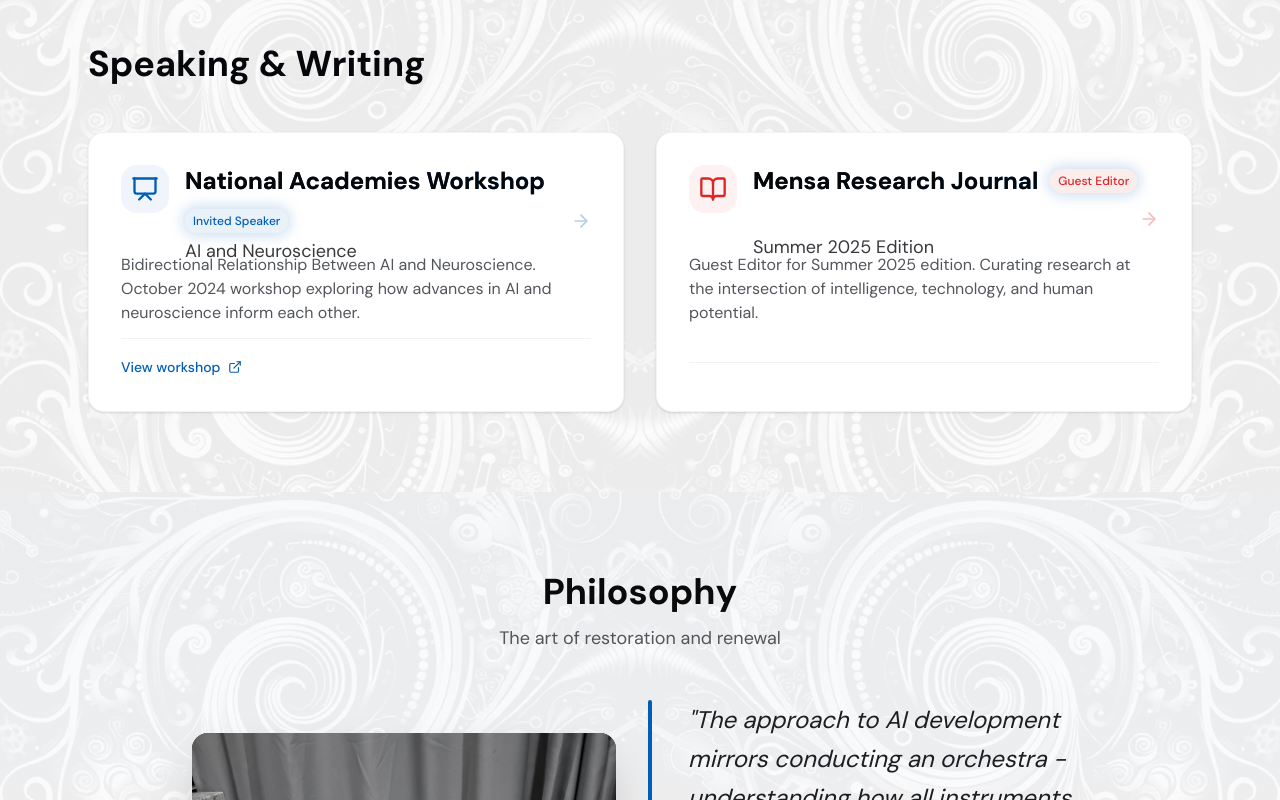
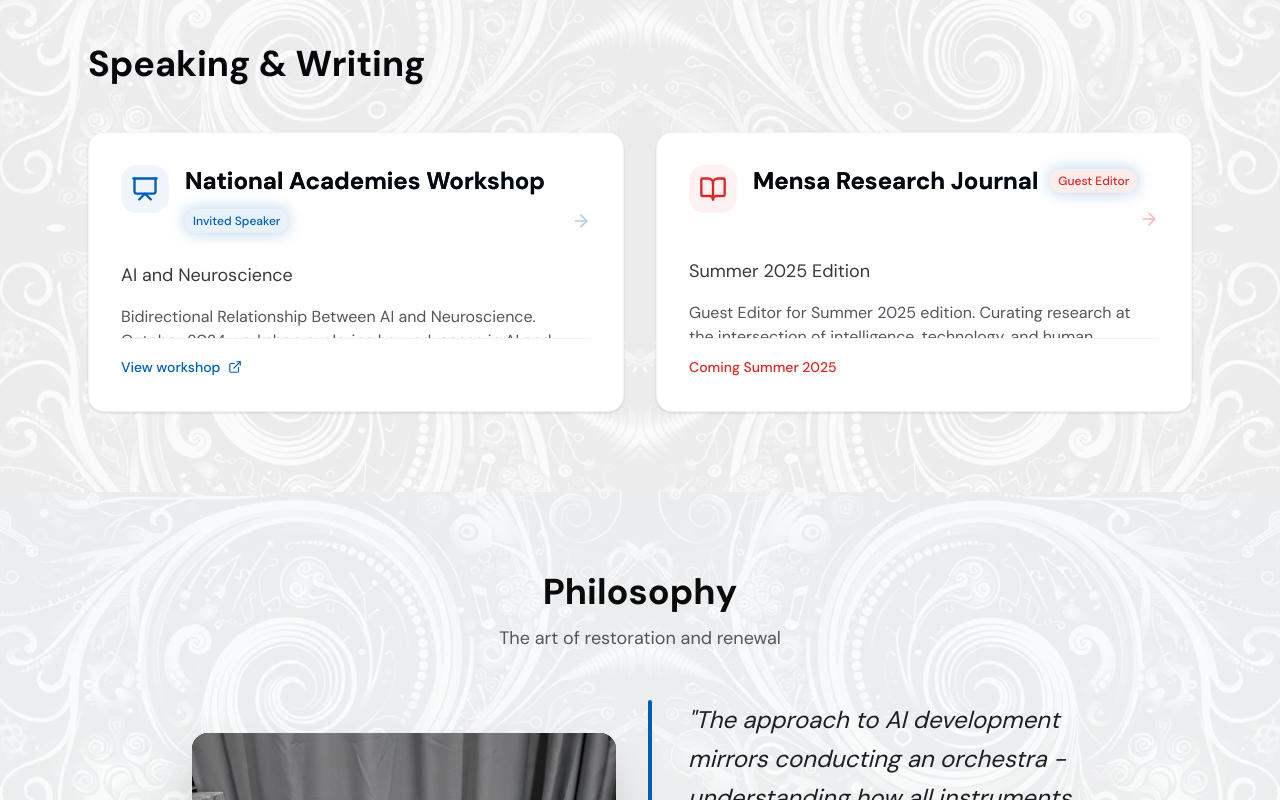
Before and after one commit to iTherapyLLC/Drum-Language-Website, a Next.js app: page / in a window 1280 px wide. Shown: the part 3320-4120 px from the top of the page. Built offline with nearby package versions, Linux system fonts and the light colour scheme.

Commit message:
fix: enhance Speaking cards hover state and layout
Add hover background colors and improve spacing and text visibility.

Co-authored-by: InnerVoice <29229632+iTherapyLLC@users.noreply.github.com>

```diff
--- a/app/page.tsx
+++ b/app/page.tsx
@@ -688,16 +688,16 @@ function SpeakingSection() {
               className="block h-full group perspective-container"
             >
               <div
-                className="p-6 sm:p-8 rounded-2xl relative overflow-hidden bg-white border border-gray-200/50 shadow-sm hover:shadow-2xl transition-all duration-500 h-[280px] flex flex-col tilt-card glow-border"
+                className="p-6 sm:p-8 rounded-2xl relative overflow-hidden bg-white border border-gray-200/50 shadow-sm hover:shadow-2xl transition-all duration-500 h-[280px] flex flex-col tilt-card glow-border group-hover:bg-[#005EB8] group-hover:border-transparent"
                 style={{ transitionTimingFunction: "cubic-bezier(0.34, 1.56, 0.64, 1)" }}
               >
                 {/* Shimmer overlay */}
                 <div className="absolute inset-0 opacity-0 group-hover:opacity-100 transition-opacity duration-500 pointer-events-none">
-                  <div className="absolute inset-0 bg-gradient-to-br from-transparent via-[#005EB8]/5 to-transparent animate-shimmer" />
+                  <div className="absolute inset-0 bg-gradient-to-br from-transparent via-white/10 to-transparent animate-shimmer" />
                 </div>
 
                 {/* Header section */}
-                <div className="relative z-10 h-[72px] flex flex-col justify-start">
+                <div className="relative z-10 flex flex-col justify-start">
                   <div className="flex items-start gap-4">
                     <div
                       className="w-12 h-12 rounded-xl flex items-center justify-center shrink-0 transition-all duration-500 group-hover:scale-125 group-hover:rotate-[360deg] group-hover:bg-white/20 icon-morph"
@@ -727,15 +727,17 @@ function SpeakingSection() {
                           style={{ color: RALLY_BLUE }}
                         />
                       </div>
-                      <p className="text-lg text-foreground/80 truncate group-hover:text-white/90 transition-colors duration-300">
-                        AI and Neuroscience
-                      </p>
                     </div>
                   </div>
                 </div>
 
-                {/* Description section */}
-                <div className="relative z-10 flex-1 mt-4 h-[72px] overflow-hidden">
+                {/* Subtitle - increased spacing with mt-6 */}
+                <p className="text-lg text-foreground/80 group-hover:text-white/90 transition-colors duration-300 mt-6 relative z-10">
+                  AI and Neuroscience
+                </p>
+
+                {/* Description section - increased spacing with mt-4 */}
+                <div className="relative z-10 flex-1 mt-4 overflow-hidden">
                   <p className="text-sm sm:text-base text-muted-foreground line-clamp-3 group-hover:text-white/80 transition-colors duration-300">
                     Bidirectional Relationship Between AI and Neuroscience. October 2024 workshop exploring how advances
                     in AI and neuroscience inform each other.
@@ -770,16 +772,16 @@ function SpeakingSection() {
           <RevealOnScroll direction="up" delay={100}>
             <div className="block h-full group perspective-container">
               <div
-                className="p-6 sm:p-8 rounded-2xl relative overflow-hidden bg-white border border-gray-200/50 shadow-sm hover:shadow-2xl transition-all duration-500 h-[280px] flex flex-col tilt-card glow-border"
+                className="p-6 sm:p-8 rounded-2xl relative overflow-hidden bg-white border border-gray-200/50 shadow-sm hover:shadow-2xl transition-all duration-500 h-[280px] flex flex-col tilt-card glow-border group-hover:bg-[#DC2626] group-hover:border-transparent"
                 style={{ transitionTimingFunction: "cubic-bezier(0.34, 1.56, 0.64, 1)" }}
               >
                 {/* Shimmer overlay */}
                 <div className="absolute inset-0 opacity-0 group-hover:opacity-100 transition-opacity duration-500 pointer-events-none">
-                  <div className="absolute inset-0 bg-gradient-to-br from-transparent via-[#DC2626]/5 to-transparent animate-shimmer" />
+                  <div className="absolute inset-0 bg-gradient-to-br from-transparent via-white/10 to-transparent animate-shimmer" />
                 </div>
 
                 {/* Header section */}
-                <div className="relative z-10 h-[72px] flex flex-col justify-start">
+                <div className="relative z-10 flex flex-col justify-start">
                   <div className="flex items-start gap-4">
                     <div
                       className="w-12 h-12 rounded-xl flex items-center justify-center shrink-0 transition-all duration-500 group-hover:scale-125 group-hover:rotate-[360deg] group-hover:bg-white/20 icon-morph"
@@ -809,15 +811,17 @@ function SpeakingSection() {
                           style={{ color: RED_STITCH }}
                         />
                       </div>
-                      <p className="text-lg text-foreground/80 truncate group-hover:text-white/90 transition-colors duration-300">
-                        Summer 2025 Edition
-                      </p>
                     </div>
                   </div>
                 </div>
 
-                {/* Description section */}
-                <div className="relative z-10 flex-1 mt-4 h-[72px] overflow-hidden">
+                {/* Subtitle - increased spacing with mt-6 */}
+                <p className="text-lg text-foreground/80 group-hover:text-white/90 transition-colors duration-300 mt-6 relative z-10">
+                  Summer 2025 Edition
+                </p>
+
+                {/* Description section - increased spacing with mt-4 */}
+                <div className="relative z-10 flex-1 mt-4 overflow-hidden">
                   <p className="text-sm sm:text-base text-muted-foreground line-clamp-3 group-hover:text-white/80 transition-colors duration-300">
                     Guest Editor for Summer 2025 edition. Curating research at the intersection of intelligence,
                     technology, and human potential.
@@ -826,7 +830,12 @@ function SpeakingSection() {
 
                 {/* Footer section */}
                 <div className="relative z-10 mt-auto pt-4 border-t border-border/50 group-hover:border-white/30 transition-colors duration-300">
-
+                  <span
+                    className="inline-flex items-center gap-2 text-sm font-medium group-hover:text-white transition-all duration-300"
+                    style={{ color: RED_STITCH }}
+                  >
+                    Coming Summer 2025
+                  </span>
                 </div>
 
                 {/* Sheen sweep effect */}
```
